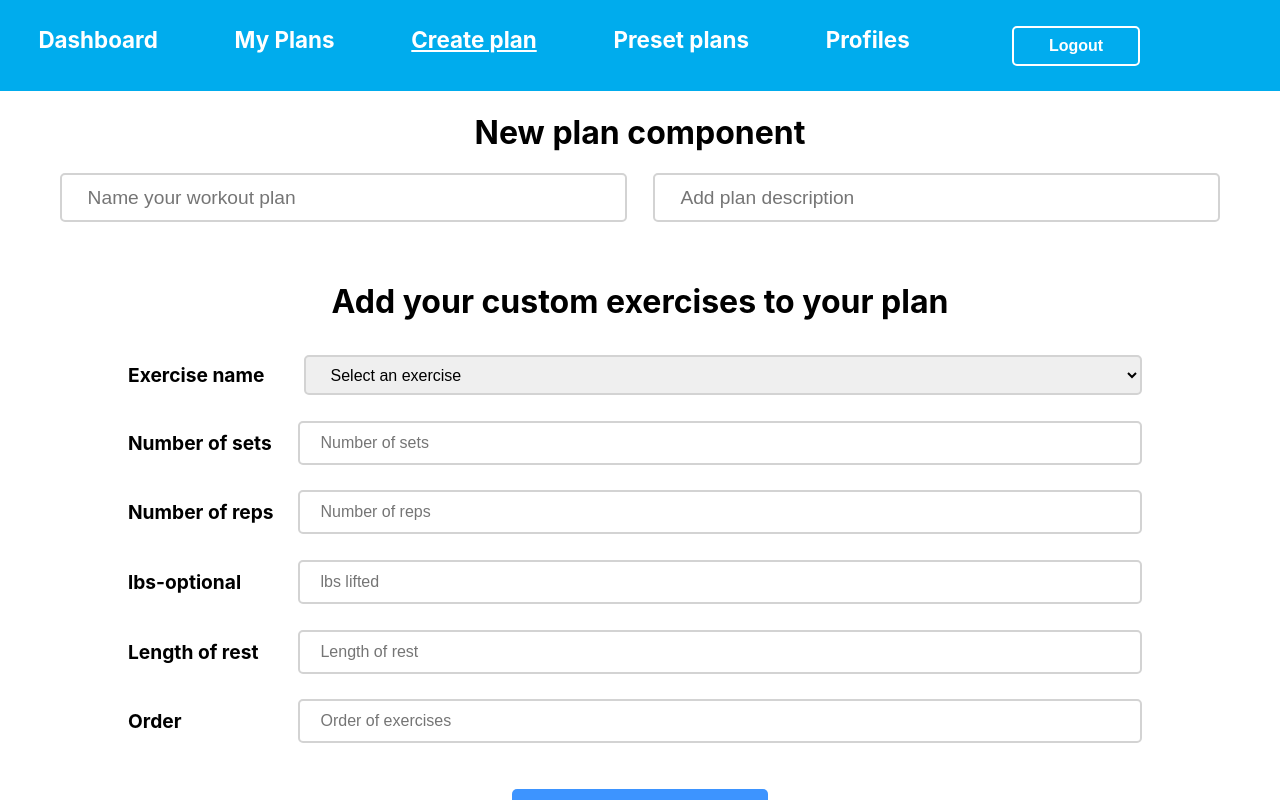
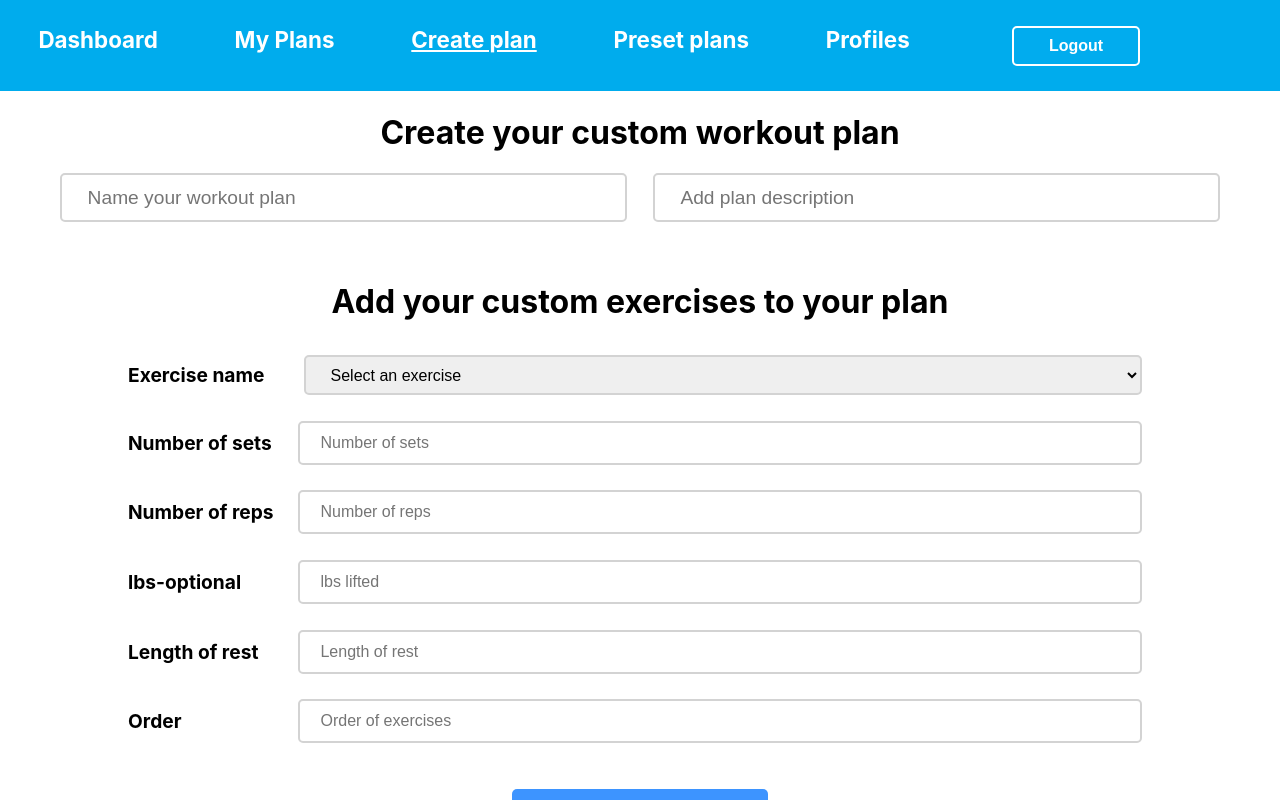
Before and after one commit to weightlifting-journal-13/frontend, a React (Create React App) app in the folder weightlifting/: page /CreatePlan in a window 1280 px wide. Shown: the top 800 px of the page. Built offline with nearby package versions, Linux system fonts and the light colour scheme; sample sign-in values are in the browser's storage.

Commit message:
fixed something

```diff
--- a/weightlifting/src/components/CreatePlan.js
+++ b/weightlifting/src/components/CreatePlan.js
@@ -233,7 +233,7 @@ const CreatePlan = (props) => {
     }
     return (
         <div>
-            <h1>New plan component</h1>
+            <h1>Create your custom workout plan</h1>
             <form onSubmit={handleOnSubmitForm} >
                 <div>
                     <WorkoutPlanInput
```
